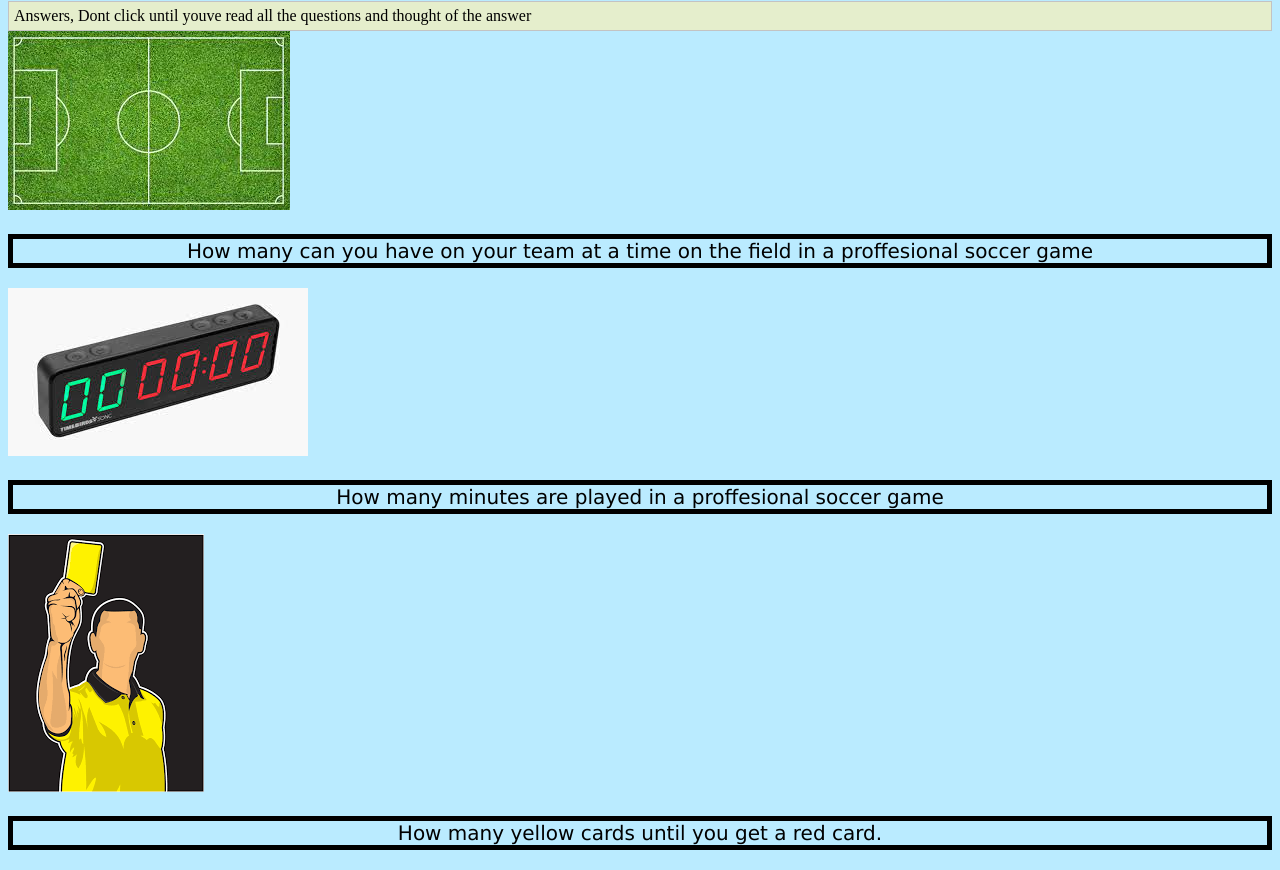
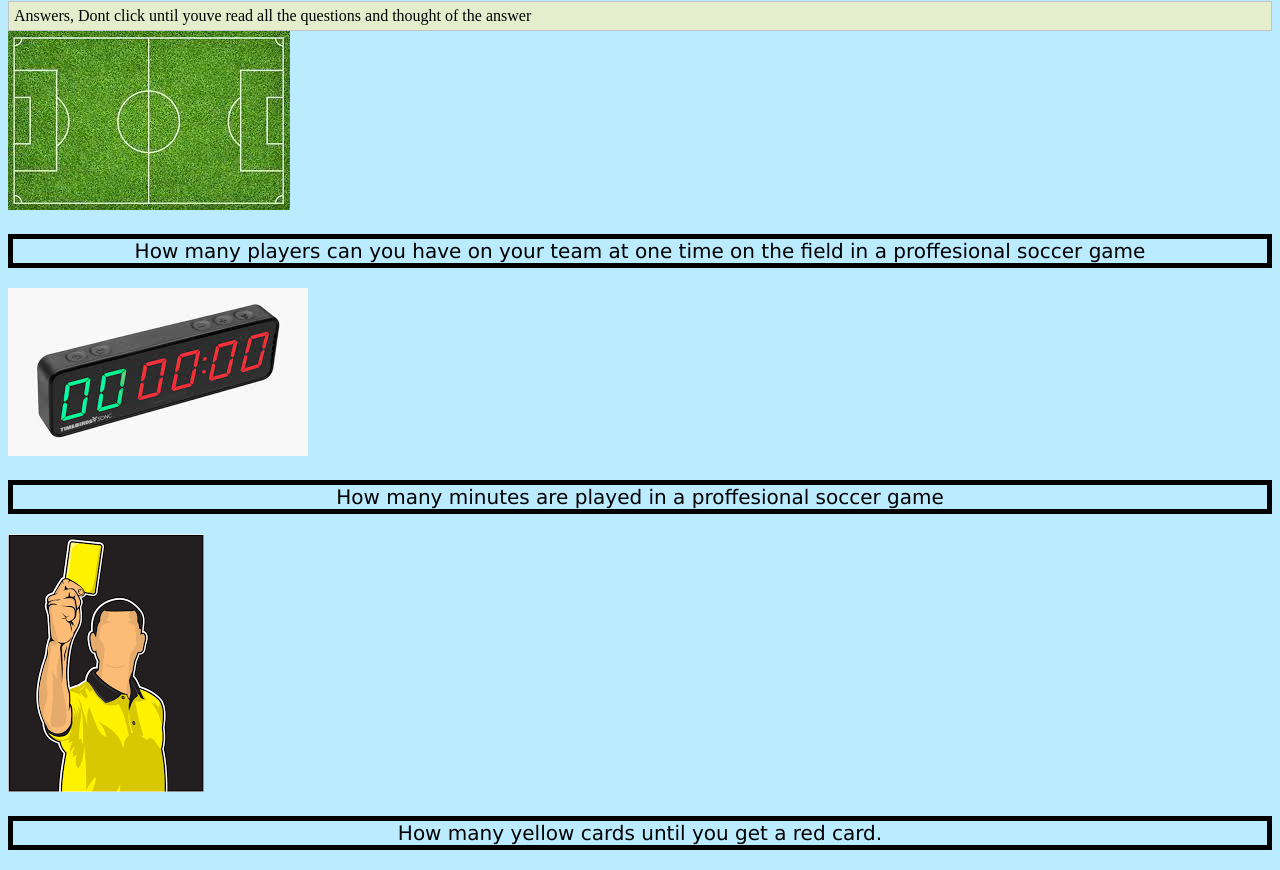
Before and after one commit to JadenMolwane/Quiz-App, a plain HTML site: page index.html in a window 1280 px wide. Shown: the part 79-949 px from the top of the page. Drawn offline with nearby package versions, Linux system fonts and the light colour scheme.

Commit message:
Update index.html

```diff
--- a/index.html
+++ b/index.html
@@ -16,7 +16,7 @@
 	  <img src="SoccerPitch.jpg" alt="A photo of a soccer field"> <!--By Lifestyle Graphic-->
 
 	<p>
-		How many can you have on your team at a time on the field in a proffesional soccer game
+		How many players can you have on your team at one time on the field in a proffesional soccer game
 	</p>
 
 
```
